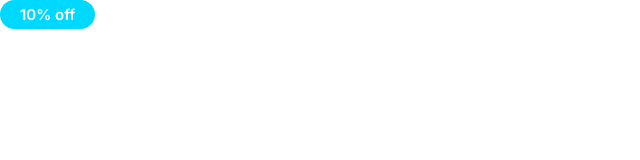
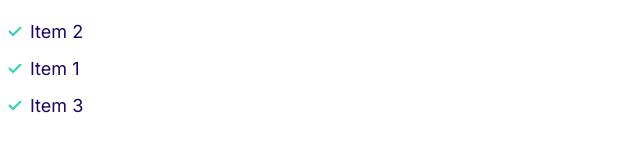
Before and after one commit to mnesleha/moshify, a plain HTML site: page index.html in a window 1280 px wide. Shown: the whole page, without its empty margins (0-640 px from the left). Drawn offline with Linux system fonts and the light colour scheme.

Commit message:
Build lists component

```diff
--- a/css/styles.css
+++ b/css/styles.css
@@ -120,3 +120,32 @@ a {
         font-size: 1.2rem;
     }
 }
+
+/* Lists */
+
+.list {
+    list-style: none;
+    padding-left: 0;
+    color: var(--color-headings);
+}
+
+.list--inline .list__item {
+    display: inline-block;
+    margin-right: 2rem;
+}
+
+.list--tick {
+    list-style-image: url('../images/tick.svg');
+    padding-left: 3rem;
+}
+
+.list--tick .list__item {
+    padding-left: 0.5rem;
+    margin-bottom: 1rem;
+}
+
+@media screen and (min-width: 1024px) {
+    .list--tick .list__item {
+        padding-left: 0;
+    }
+}
--- a/index.html
+++ b/index.html
@@ -14,6 +14,10 @@
     <link rel="stylesheet" href="css/styles.css" />
   </head>
   <body>
-    <span class="badge badge--secondary">10% off</span>
+    <ul class="list list--tick">
+      <li class="list__item">Item 2</li>
+      <li class="list__item">Item 1</li>
+      <li class="list__item">Item 3</li>
+    </ul>
   </body>
 </html>
```
Also changed, not shown: components/lists.html (added, +5 -0 lines), components/badges.html (renamed from css/components/badges.html), components/links.html (renamed from css/components/links.html), images/tick.svg (added).
